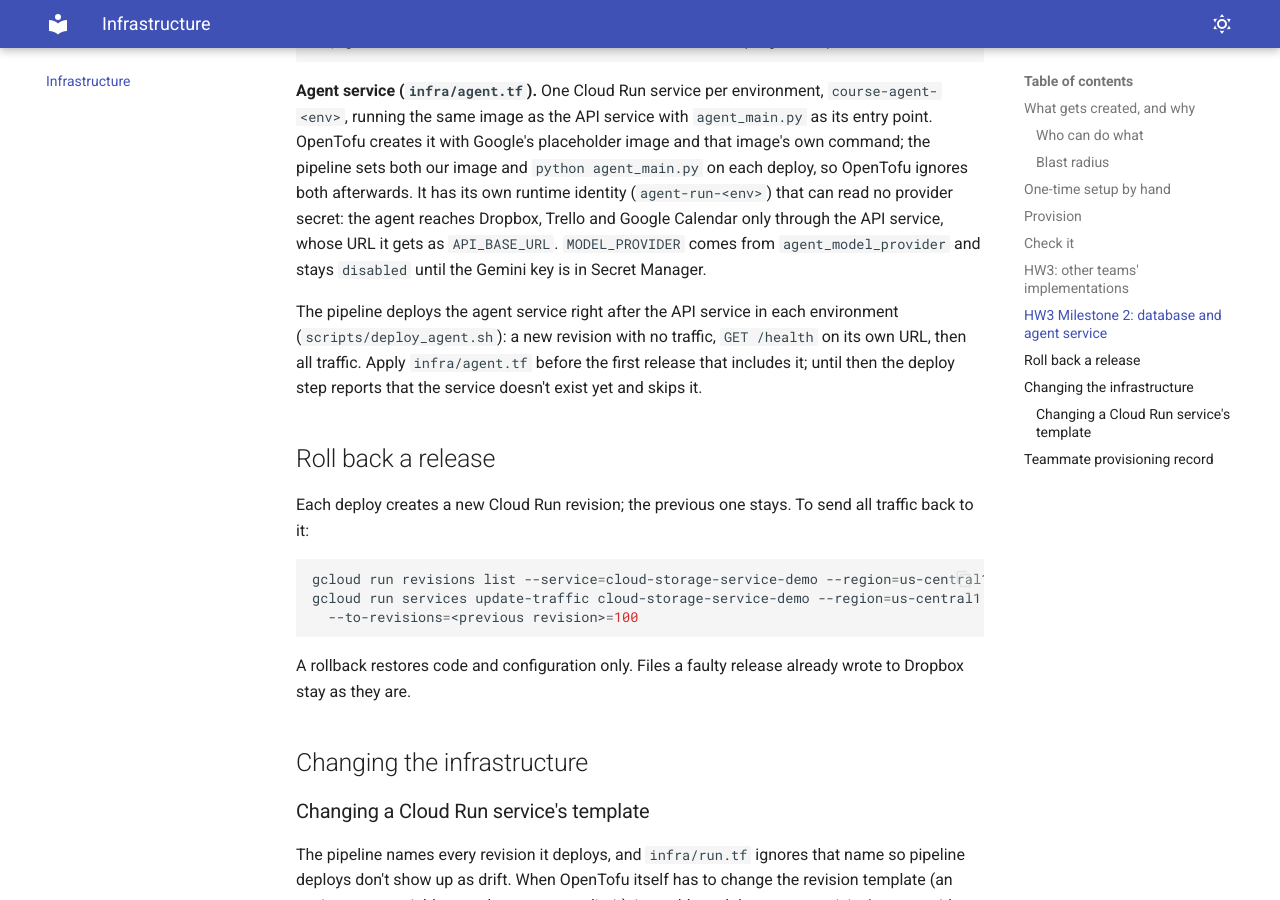
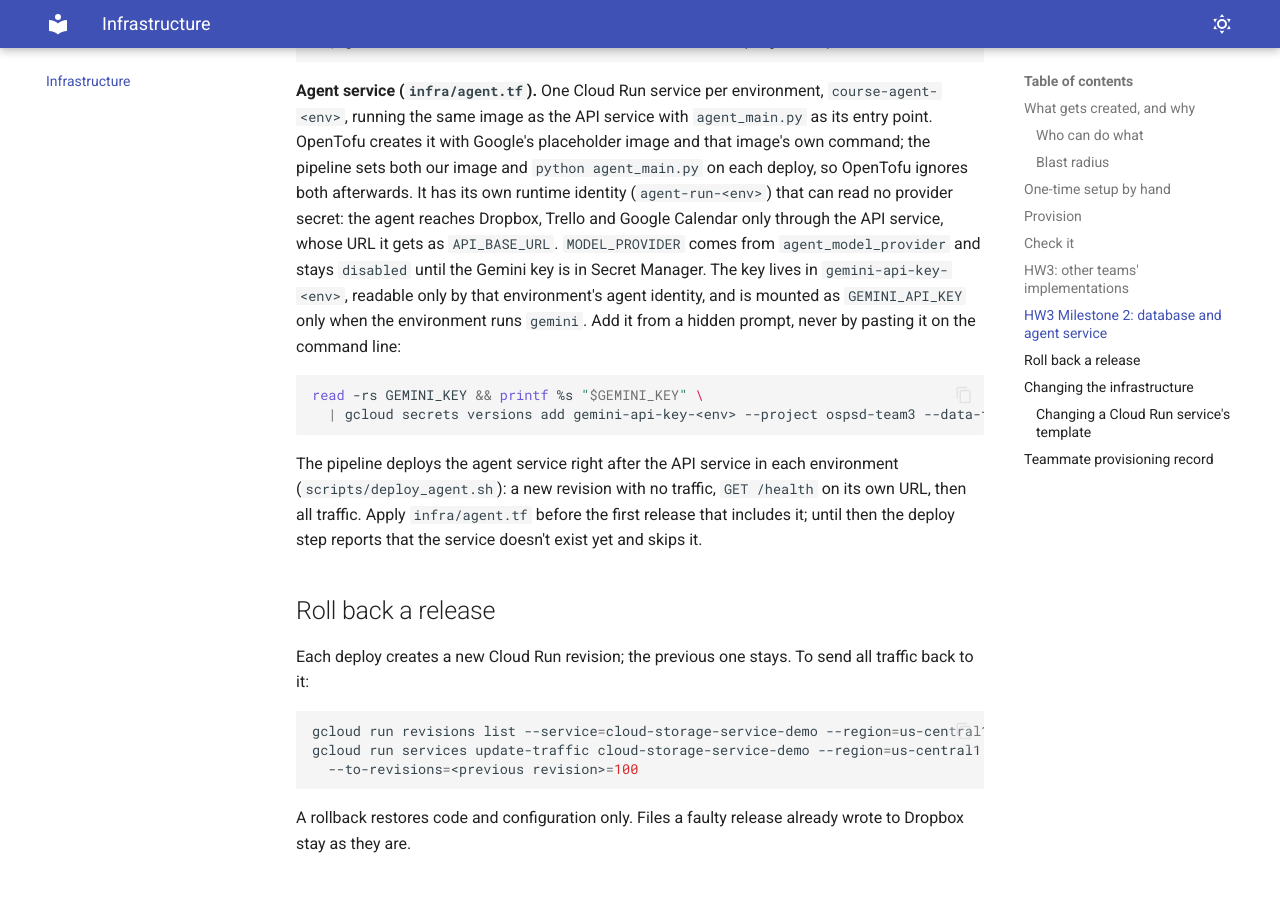
Before and after one commit to Shreyas191/OSPSD-Team-3, an MkDocs documentation site: the page built from docs/infrastructure.md, in a window 1280 px wide and 900 px high, scrolled down 7000 px. Built offline with MkDocs 1.6.1 and Material for MkDocs 9.7.7, drawn with Linux system fonts in a browser that asks for light colours.

Commit message:
infra: add the Gemini API key secret for the agent service
One empty secret per environment (gemini-api-key-<env>), readable only by
that environment's agent identity, and mounted as GEMINI_API_KEY only when
agent_model_provider selects gemini for it.

````diff
--- a/docs/infrastructure.md
+++ b/docs/infrastructure.md
@@ -189,7 +189,12 @@ neon connection-string <branch> --project-id <neon project id> --pooled \
   | gcloud secrets versions add database-url-<env> --project ospsd-team3 --data-file=-
 ```
 
-**Agent service (`infra/agent.tf`).** One Cloud Run service per environment, `course-agent-<env>`, running the same image as the API service with `agent_main.py` as its entry point. OpenTofu creates it with Google's placeholder image and that image's own command; the pipeline sets both our image and `python agent_main.py` on each deploy, so OpenTofu ignores both afterwards. It has its own runtime identity (`agent-run-<env>`) that can read no provider secret: the agent reaches Dropbox, Trello and Google Calendar only through the API service, whose URL it gets as `API_BASE_URL`. `MODEL_PROVIDER` comes from `agent_model_provider` and stays `disabled` until the Gemini key is in Secret Manager.
+**Agent service (`infra/agent.tf`).** One Cloud Run service per environment, `course-agent-<env>`, running the same image as the API service with `agent_main.py` as its entry point. OpenTofu creates it with Google's placeholder image and that image's own command; the pipeline sets both our image and `python agent_main.py` on each deploy, so OpenTofu ignores both afterwards. It has its own runtime identity (`agent-run-<env>`) that can read no provider secret: the agent reaches Dropbox, Trello and Google Calendar only through the API service, whose URL it gets as `API_BASE_URL`. `MODEL_PROVIDER` comes from `agent_model_provider` and stays `disabled` until the Gemini key is in Secret Manager. The key lives in `gemini-api-key-<env>`, readable only by that environment's agent identity, and is mounted as `GEMINI_API_KEY` only when the environment runs `gemini`. Add it from a hidden prompt, never by pasting it on the command line:
+
+```bash
+read -rs GEMINI_KEY && printf %s "$GEMINI_KEY" \
+  | gcloud secrets versions add gemini-api-key-<env> --project ospsd-team3 --data-file=- ; unset GEMINI_KEY
+```
 
 The pipeline deploys the agent service right after the API service in each environment (`scripts/deploy_agent.sh`): a new revision with no traffic, `GET /health` on its own URL, then all traffic. Apply `infra/agent.tf` before the first release that includes it; until then the deploy step reports that the service doesn't exist yet and skips it.
 
````
Also changed, not shown: 1 other file.
